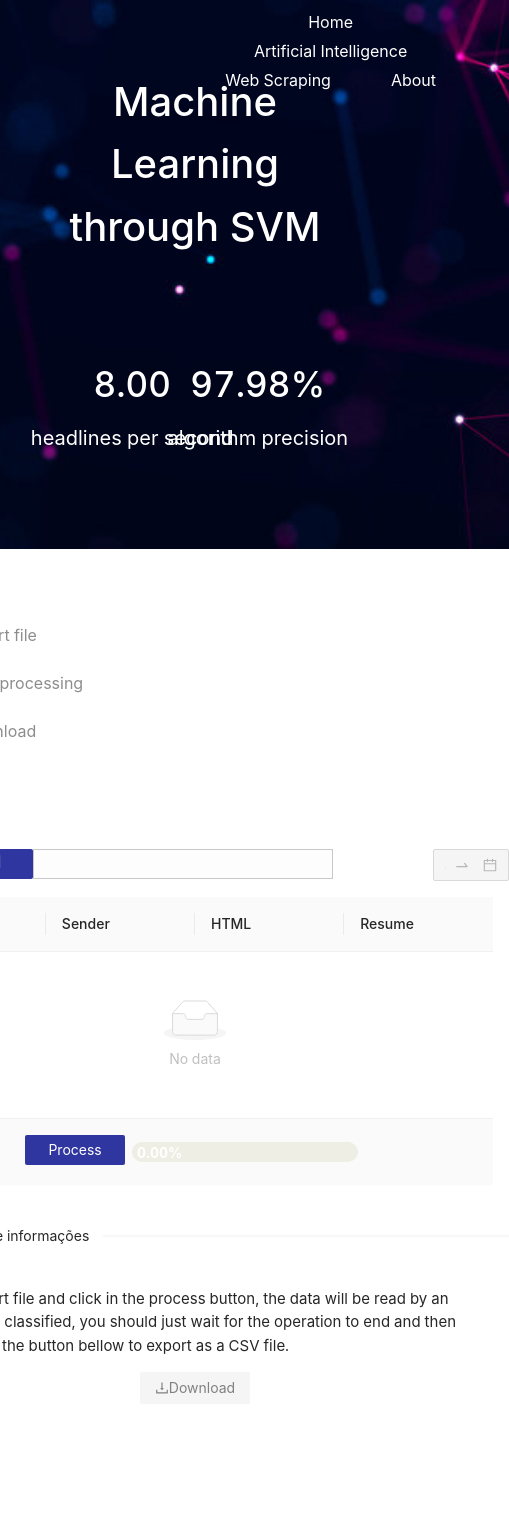
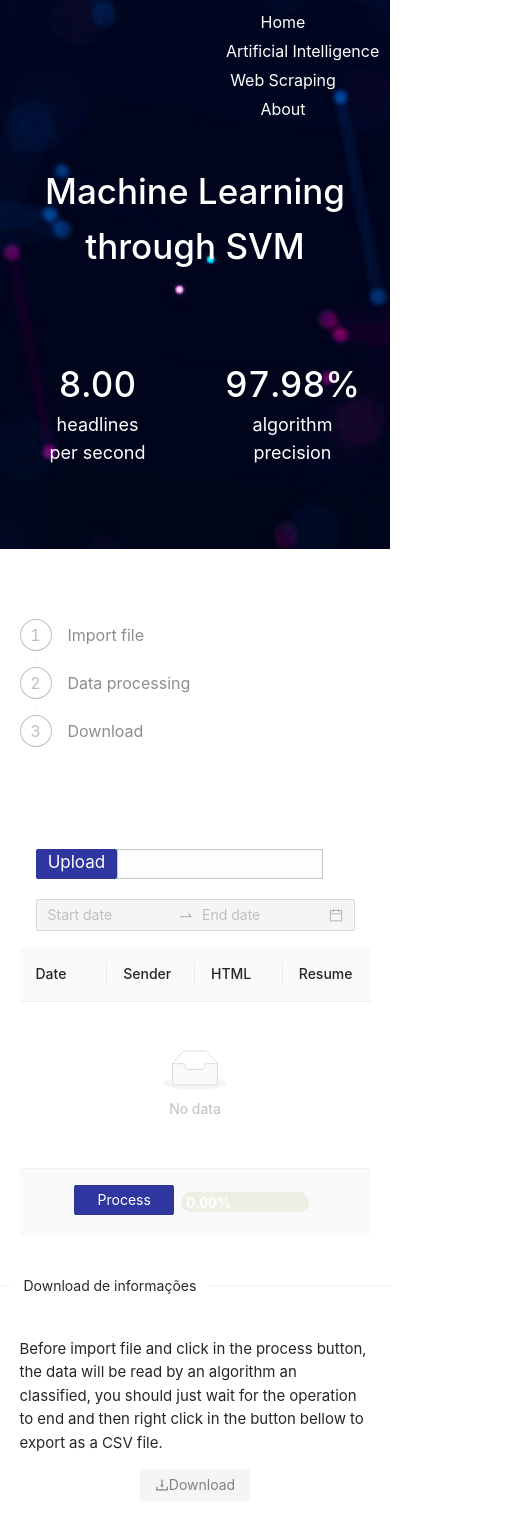
Before and after one commit to fernandocfbf/webSiteDesign, a React (Create React App) app: page /machinelearning in a window 390 px wide. Shown: the whole page, 509 px wide, since content can reach past the window. Before the commit the page ends 1434 px from the top, so only its background shows below. Built offline with nearby package versions, Linux system fonts and the light colour scheme.

Commit message:
adicionei responsividade na maioria das páginas

```diff
--- a/package.json
+++ b/package.json
@@ -6,6 +6,7 @@
     "antd": "^4.11.2",
     "axios": "^0.21.1",
     "react": "^17.0.1",
+    "react-burger-menu": "^3.0.3",
     "react-csv": "^2.0.3",
     "react-dom": "^17.0.1",
     "react-router-dom": "^5.2.0",
--- /dev/null
+++ b/src/components/sideBar.js
@@ -0,0 +1,23 @@
+import React from 'react';
+import { slide as Menu } from 'react-burger-menu';
+
+const url = window.location.origin
+
+export default props => {
+    return (
+        <Menu>
+            <a className="menu-item" href={url + '/home'}>
+                Home
+            </a>
+            <a className="menu-item" href={url + '/machinelearning'}>
+                Salads
+            </a>
+            <a className="menu-item" href={url + '/webscraping'}>
+                Pizzas
+            </a>
+            <a className="menu-item" >
+                About
+            </a>
+        </Menu>
+    );
+};
--- a/src/css/home.css
+++ b/src/css/home.css
@@ -16,7 +16,6 @@
     top: 40%;
     left: 50%;
     transform: translate(-50%, -50%);
-
 }
 
 .text_header{
@@ -60,12 +59,18 @@
 }
 
 .site-card-wrapper {
+    display: flex;
+    justify-content: space-around;
+    flex-wrap: wrap;
+    margin: auto;
     padding: 30px;
     margin-bottom: 40px;
 }
 
 .card_home{
-	height: 300px;
+	height: 350;
+    width: 350px;
+    margin-bottom: 20px;
 }
 
 .icon_home{
@@ -84,7 +89,6 @@
     left: 50%;
     width: 100%;
     transform: translate(-50%, -50%);
-
 }
 
 .session_1_background{
@@ -97,3 +101,61 @@
     color: rgb(43, 43, 43);
     font-size: 15px;
 }
+
+@media only screen and (max-width: 850px) {
+    [class="text_header"]{
+        color: white;
+        position: absolute;
+        font-size: 15px;
+        width: 80%;
+        top: 65%;
+        left: 50%;
+        transform: translate(-50%, -50%);
+    }
+
+    [class='button_header']{
+        position: absolute;
+        top: 85%;
+        left: 50%;
+        height: 50px;
+        transform: translate(-50%, -50%);
+        box-shadow: 0px 10px 14px -7px #732727;
+        background:linear-gradient(to bottom, #7256a8 5%, #bd269a 100%);
+        background-color:#7256a8;
+        border-radius:42px;
+        display:inline-block;
+        cursor:pointer;
+        color:#ffffff;
+        font-family:Arial;
+        font-size:16px;
+        font-weight:bold;
+        padding:13px 32px;
+        text-decoration:none;
+        text-shadow:0px 1px 0px #dd00ff;
+        border: none;
+        outline: none;
+    }
+
+    [class='text_session_1']{
+        width: 80%;
+        color: rgb(43, 43, 43);
+        font-size: 15px;
+
+    }
+
+    [class='sessao_1']{
+        position: absolute;
+        top: 120%;
+        left: 50%;
+        width: 100%;
+        transform: translate(-50%, -50%);
+    }
+
+    [class="card_home"]{
+        height: 300px;
+        width: 350px;
+        margin-bottom: 40px;
+        margin-top: 20px;
+
+    }
+}
--- a/src/css/machinelearning.css
+++ b/src/css/machinelearning.css
@@ -1,17 +1,12 @@
+.pg_machine{
+    width: 100%;
+}
+
+
 .container_machine {
     position: relative;
     text-align: center;
     color: white;
-}
-
-.title_header_machine{
-    color: white;
-    position: absolute;
-    font-size: 40px;
-    top: 30%;
-    left: 50%;
-    transform: translate(-50%, -50%);
-
 }
 
 .title_manchetes_segundo_machine{
@@ -21,7 +16,16 @@
     top: 70%;
     left: 40%;
     transform: translate(-50%, -50%);
+}
 
+.title_header_machine{
+    color: white;
+    position: absolute;
+    width: 80%;
+    font-size: 40px;
+    top: 30%;
+    left: 50%;
+    transform: translate(-50%, -50%);
 }
 
 .text_manchetes_segundo_machine{
@@ -107,6 +111,7 @@
 .title_machine{
     width: 100%;
     display: flex;
+    flex-wrap: wrap;
 }
 
 .range_machine{
@@ -154,3 +159,72 @@
 .button_machine:hover{
     background-color: #c0016a
 }
+
+@media only screen and (max-width: 400px) {
+
+    .table_machine{
+        width: 90%;
+        margin: auto;
+        margin-bottom: 40px;
+    }
+
+    .load_file_input{
+        width: 90%;
+        justify-content: center;
+    }
+
+    .range_machine{
+        margin-top: 20px;
+        margin-left: 0px
+    }
+
+    .title_header_machine{
+        color: white;
+        position: absolute;
+        width: 80%;
+        font-size: 35px;
+        top: 40%;
+        left: 50%;
+        transform: translate(-50%, -50%);
+    }
+
+    .title_manchetes_segundo_machine{
+        color: white;
+        position: absolute;
+        font-size: 35px;
+        top: 70%;
+        left: 25%;
+        transform: translate(-50%, -50%);
+    }
+
+    .text_manchetes_segundo_machine{
+        color: white;
+        position: absolute;
+        font-size: 18px;
+        width: 100px;
+        top: 80%;
+        left: 25%;
+        transform: translate(-50%, -50%);
+    }
+
+    .title_manchetes_precision_machine{
+        color: white;
+        position: absolute;
+        font-size: 35px;
+        top: 70%;
+        left: 75%;
+        transform: translate(-50%, -50%);
+
+    }
+
+    .text_manchetes_precision_machine{
+        color: white;
+        position: absolute;
+        font-size: 18px;
+        top: 80%;
+        left: 75%;
+        transform: translate(-50%, -50%);
+
+    }
+
+}
--- a/src/css/webscraping.css
+++ b/src/css/webscraping.css
@@ -90,7 +90,7 @@
 }
 
 .available_search_web{
-    width: 10%;
+    width: 100px;
     height: 30px;
     border: none;
     color: white;
@@ -98,7 +98,7 @@
 }
 
 .unavailable_search_web{
-    width: 10%;
+    width: 100px;
     height: 30px;
     border: none;
     color: white;
@@ -117,3 +117,45 @@
 .ant-switch-checked {
     background-color: #020061;
 }
+
+@media only screen and (max-width: 400px) {
+    .title_header_web{
+        color: white;
+        position: absolute;
+        font-size: 40px;
+        width: 80%;
+        top: 40%;
+        left: 50%;
+        transform: translate(-50%, -50%);
+    }
+
+    .text_header_web{
+        color: white;
+        position: absolute;
+        font-size: 20px;
+        width: 80%;
+        top: 70%;
+        left: 50%;
+        transform: translate(-50%, -50%);
+
+    }
+
+    .card_web{
+        height: 380px;
+        margin-top: 40px;
+    }
+
+    .title_web_table{
+        display: flex;
+        flex-wrap: wrap;
+        width: 100%;
+        justify-content: flex-start;
+    }
+
+    .mongo_web{
+        display: flex;
+        margin-top: 20px;
+        width: 100%;
+    }
+
+}
--- a/src/html/header.js
+++ b/src/html/header.js
@@ -1,6 +1,7 @@
 import { Component, React } from 'react'
 import { Redirect } from 'react-router-dom'
 import axios from 'axios'
+import sideBar from '../components/sideBar'
 import '../css/header.css'
 
 import { Table, Typography, Button } from 'antd';
@@ -41,10 +42,11 @@ export default class Header extends Component {
                         <li className="menu_item"><a href={url + '/home'} className="header_button">Home</a></li>
                         <li className="menu_item"><a href={url + '/machinelearning'} className="header_button">Artificial Intelligence</a></li>
                         <li className="menu_item"><a href={url + '/webscraping'} className="header_button">Web Scraping</a></li>
-                        <li className="menu_item"><a  className="header_button">About</a></li>
+                        <li className="menu_item"><a className="header_button">About</a></li>
                     </ul>
                 </nav>
             </div>
         )
+
     }
 }
--- a/src/views/home.jsx
+++ b/src/views/home.jsx
@@ -53,7 +53,7 @@ export default class Home extends Component {
         }
 
         return (
-            <div className="pagina_home">
+            <div className="pagina_home" id="outer-container">
                 <div className="container">
                     <Carousel autoplay>
                         <div>
@@ -63,7 +63,7 @@ export default class Home extends Component {
                             <button disabled={true} className="button_header">Get Start</button>
                         </div>
                     </Carousel>
-                    <Header></Header>
+
                 </div>
                 <div className="session_1_background">
                     <img src={session_1_background} style={contentStyle}></img>
@@ -78,8 +78,7 @@ export default class Home extends Component {
 
 
                         <div className="site-card-wrapper">
-                            <Row gutter={16}>
-                                <Col span={8}>
+
                             <Card className="card_home" title={
                                 <div>
                                     <img src={vel} className="icon_home" />
@@ -92,8 +91,7 @@ export default class Home extends Component {
                                 programming language.
 
                                     </Card>
-                                </Col>
-                                <Col span={8}>
+
                             <Card className="card_home" title={
                                 <div>
                                     <img src={precision} className="icon_home" />
@@ -103,8 +101,8 @@ export default class Home extends Component {
                                 The artificial intelligence is based on the Support Vector Machine algorithm (SVM),
                                 and its architecture provides 97% accuracy.
                             </Card>
-                                </Col>
-                                <Col span={8}>
+
+
                             <Card className="card_home" title={
                                 <div>
                                     <img src={user} className="icon_home" />
@@ -115,11 +113,10 @@ export default class Home extends Component {
                                 If you aren't familiar with the technologies used here,
                                 don't worry, you can click in the "get start" button.
                             </Card>
-                                </Col>
-                            </Row>
                         </div>
                     </div>
                 </div>
+                <Header></Header>
             </div >
         )
     }
--- a/src/views/machineLearning.jsx
+++ b/src/views/machineLearning.jsx
@@ -304,7 +304,8 @@ export default class MachineLearning extends Component {
                     pagination={false}
                     loading={this.state.loading}
                     scroll={{
-                        y: 300
+                        y: 300,
+                        x: 300
                     }}
 
                     title={() =>
--- a/src/views/webScraping.jsx
+++ b/src/views/webScraping.jsx
@@ -90,10 +90,9 @@ export default class WebScraping extends Component {
                     if (Math.floor(resp.status / 100) === 2) {
                         console.log("Sector: ", resp.data)
                         if (resp.data != false) {
-                            const lista_sector = resp.data.replace("[", "").replace("]", "").replace(/ /g,'')
+                            const lista_sector = resp.data.replace("[", "").replace("]", "").replace(/ /g, '')
                             if (lista_sector.length > 2) {
                                 const lista_sector_final = resp.data.replace("[", "").replace("]", "").replaceAll("'", "").split(",")
-                                console.log(">>>>>", lista_sector_final)
                                 this.setState({ sector_data: lista_sector_final })
                             }
                         }
@@ -112,7 +111,6 @@ export default class WebScraping extends Component {
                             const lista_lab = resp.data.replace(/\s/g, '').replace("[", "").replace("]", "")
                             if (lista_lab.length > 2) {
                                 const lista_lab_final = resp.data.replace(/\s/g, '').replace("[", "").replace("]", "").replaceAll("'", "").split(",")
-                                console.log(">>>>>>>", lista_lab_final)
                                 this.setState({ golab_data: lista_lab_final })
                             }
                         }
@@ -274,8 +272,6 @@ export default class WebScraping extends Component {
                 </div>
 
                 <div className="site-card-wrapper_web">
-                    <Row gutter={16}>
-                        <Col span={6}>
                     <Card className="card_web" title={
                         <div>
                             <img src={social} className="icon_web" />
@@ -287,8 +283,8 @@ export default class WebScraping extends Component {
                         the outcomes are poor and costs of failure are high"
                             </Card>
                     <button disabled={this.state.loading} onClick={this.changeCheckSocial} className={social_class}>{this.state.social}</button>
-                        </Col>
-                        <Col span={6}>
+
+
                     <Card className="card_web" title={
                         <div>
                             <img src={instiglio} className="icon_web" />
@@ -300,8 +296,8 @@ export default class WebScraping extends Component {
                         by it."
                             </Card>
                     <button disabled={this.state.loading} onClick={this.changeCheckInstiglio} className={instiglio_class}>{this.state.instiglio}</button>
-                        </Col>
-                        <Col span={6}>
+
+
                     <Card className="card_web" title={
                         <div>
                             <img src={sector} className="icon_web" />
@@ -311,8 +307,8 @@ export default class WebScraping extends Component {
                         to a performance-driven social sector."
                             </Card>
                     <button disabled={this.state.loading} onClick={this.changeCheckSector} className={sector_class}>{this.state.sector}</button>
-                        </Col>
-                        <Col span={6}>
+
+
                     <Card className="card_web" title={
                         <div>
                             <img src={golab} className="icon_web" />
@@ -323,8 +319,8 @@ export default class WebScraping extends Component {
                         outcomes."
                             </Card>
                     <button disabled={this.state.loading} onClick={this.changeCheckLab} className={golab_class}>{this.state.golab}</button>
-                        </Col>
-                    </Row>
+
+
                 </div>
 
                 <Table
```
Also changed, not shown: src/css/sideBar.css (added, +75 -0 lines), src/css/header.css (line endings or trailing spaces), 2 other files (tests, documents, lock files or other folders). Lines whose indentation alone changed are shown as unchanged.
